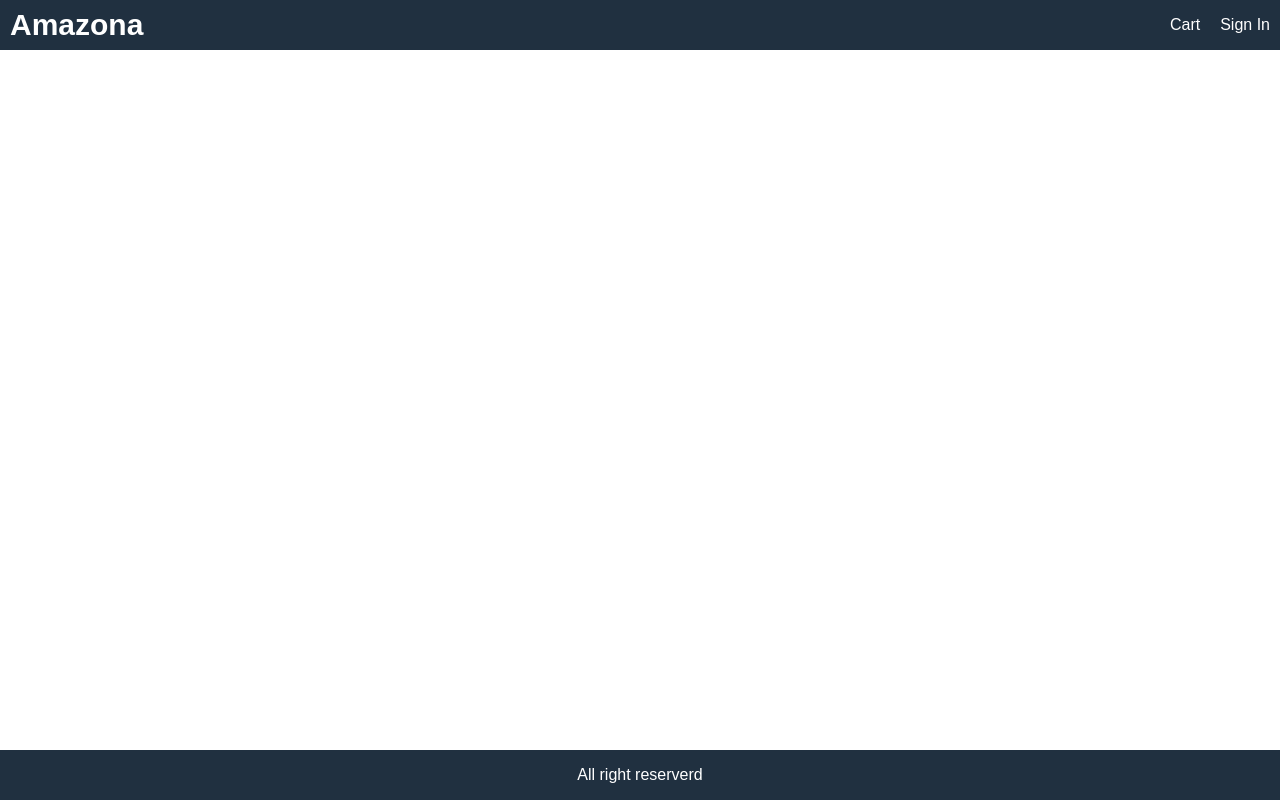
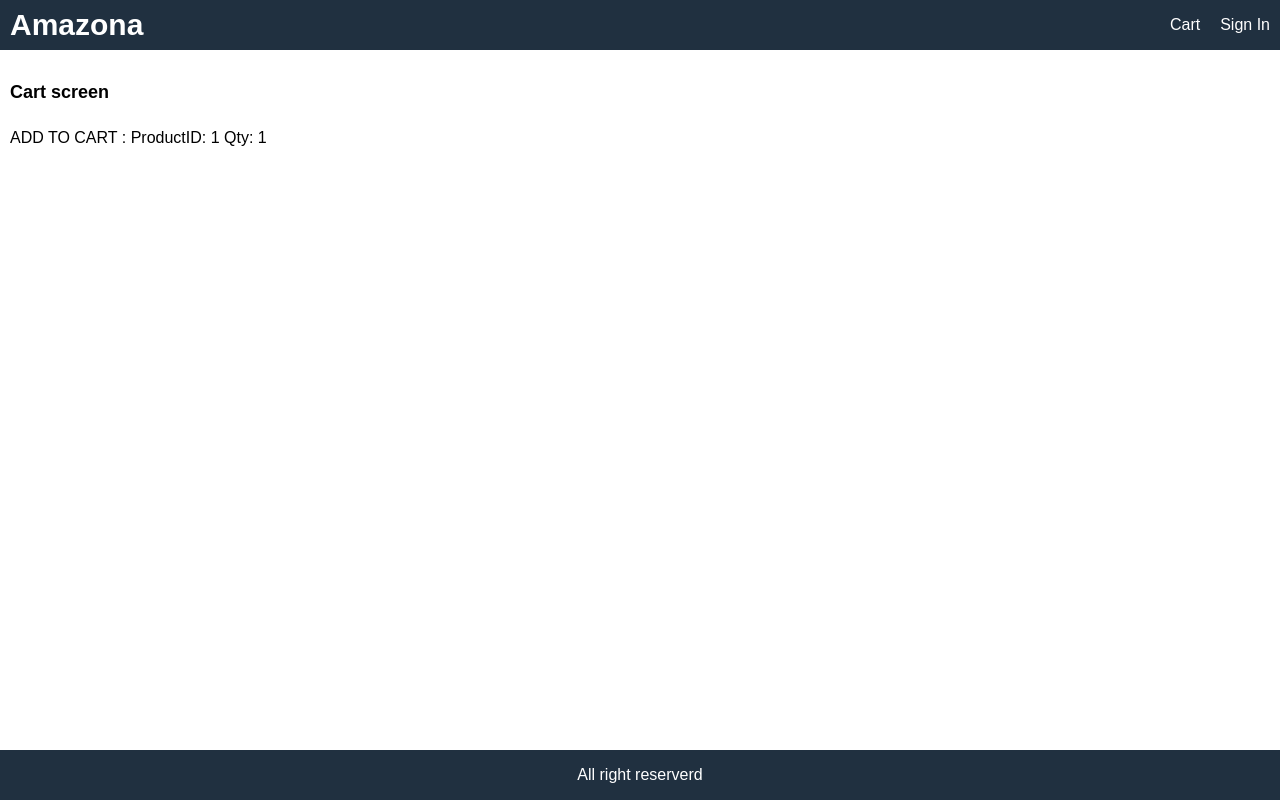
Before and after one commit to HassanBahati/amazona-client, a React (Create React App) app: page /cart/1 in a window 1280 px wide. Built offline with nearby package versions, Linux system fonts and the light colour scheme.

Commit message:
added style to cart

```diff
--- a/src/App.js
+++ b/src/App.js
@@ -1,5 +1,6 @@
 import React from "react";
 import {BrowserRouter, Route} from 'react-router-dom'
+import CartScreen from "./screens/CartScreen";
 import HomeScreen from "./screens/HomeScreen";
 import ProductScreen from "./screens/ProductScreen";
 
@@ -21,6 +22,7 @@
       </header>
       {/* main section  */}
       <main>
+        <Route path='/cart/:id?' component={CartScreen}></Route>
         <Route path='/product/:id' component={ProductScreen}></Route>
         <Route path='/' component={HomeScreen} exact></Route>
 
--- a/src/index.css
+++ b/src/index.css
@@ -72,6 +72,9 @@
   /* vertical spcae btn items  */
   margin-top: 1rem;
 }
+input,
+select,
+textarea,
 button {
   padding: 1rem;
   border-radius: 0.5rem;
@@ -83,6 +86,13 @@
   background-color: #f8f8f8;
   cursor: pointer;
 }
+button{
+  background-color: #f8f8f8;
+  cursor: pointer;
+}
+input:hover,
+select:hover,
+textarea:hover,
 button:hover {
   border: 0.1rem #404040 solid;
 }
@@ -183,11 +193,11 @@
   border: 0.1rem solid transparent;
   border-radius: 0.5rem;
 }
-.alert-info{
+.alert-info {
   color: #2020a0;
   background-color: #e0e0ff;
 }
-.alert-danger{
+.alert-danger {
   color: #a02020;
   background-color: #ffe0e0e0;
 }
--- a/src/screens/CartScreen.js
+++ b/src/screens/CartScreen.js
@@ -1,9 +1,16 @@
-import React from 'react'
+import React from "react";
 
-export default function CartScreen() {
-    return (
-        <div>
-
-        </div>
-    )
+export default function CartScreen(props) {
+  const productId = props.match.params.id;
+  const qty = props.location.search
+    ? Number(props.location.search.split("=")[1])
+    : 1;
+  return (
+    <div>
+      <h1> Cart screen</h1>
+      <p>
+        ADD TO CART : ProductID: {productId} Qty: {qty}
+      </p>
+    </div>
+  );
 }
--- a/src/screens/ProductScreen.js
+++ b/src/screens/ProductScreen.js
@@ -18,7 +18,7 @@
   }, [dispatch, productId]);
 
   const addToCartHandler = () => {
-    props.history.push(`/cart/${productId}?qty={qty}`);
+    props.history.push(`/cart/${productId}?qty=${qty}`);
   };
   return (
     <div>
```
